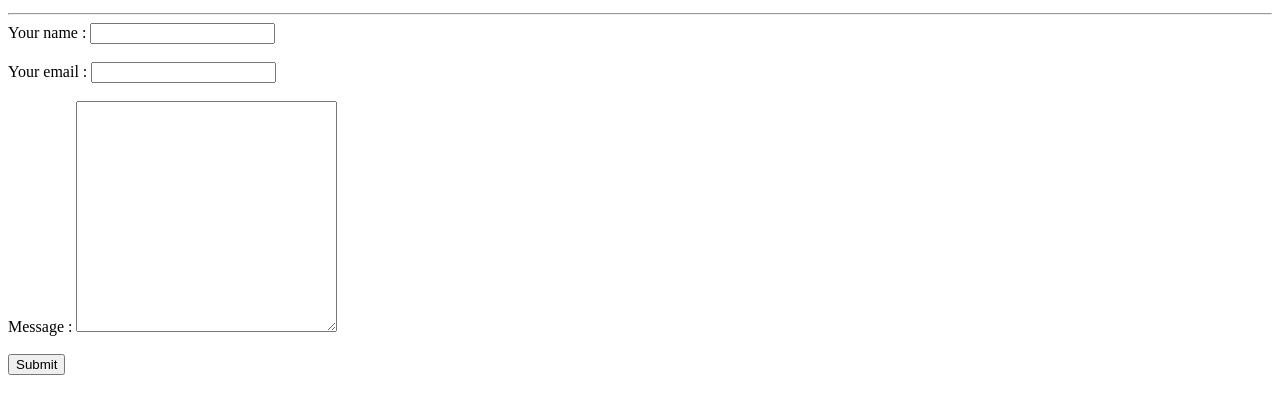
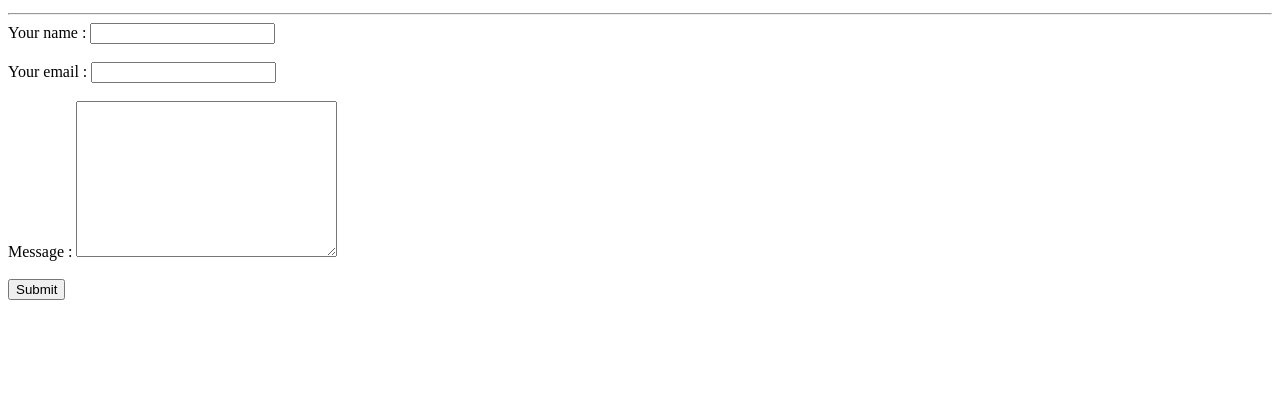
Before and after one commit to Naslairshad/cv, a plain HTML site: page contacts.html in a window 1280 px wide. Shown: the part 116-530 px from the top of the page. Drawn offline with Linux system fonts and the light colour scheme.

Commit message:
Update contacts.html

```diff
--- a/contacts.html
+++ b/contacts.html
@@ -18,7 +18,7 @@
     		<label>Your email : </label>
     		<input type="email" name="yourEmail"><br><br>
     		<label>Message : </label>
-    		<textarea name="yourMessage" rows="15" cols="30"></textarea><br><br>
+    		<textarea name="yourMessage" rows="10" cols="30"></textarea><br><br>
     		<input type="submit">
     	</form>
     </body>
```
